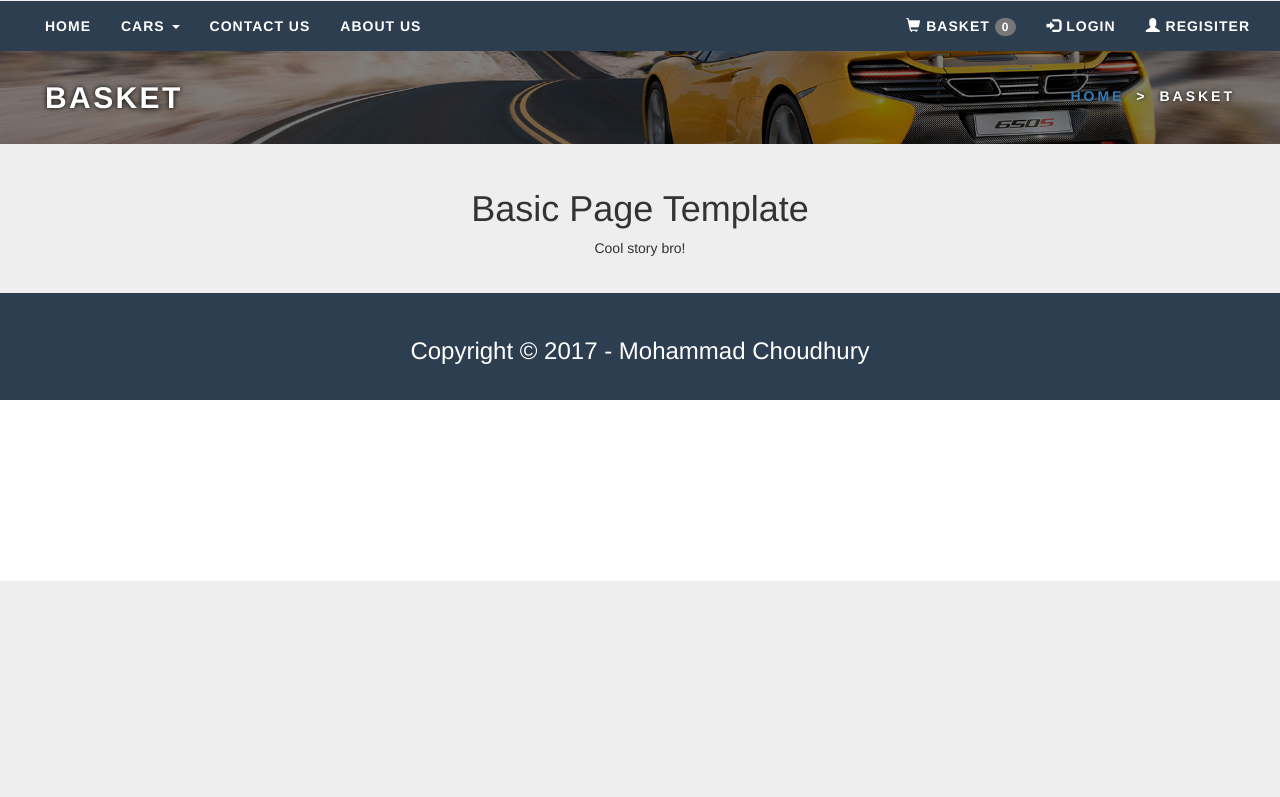
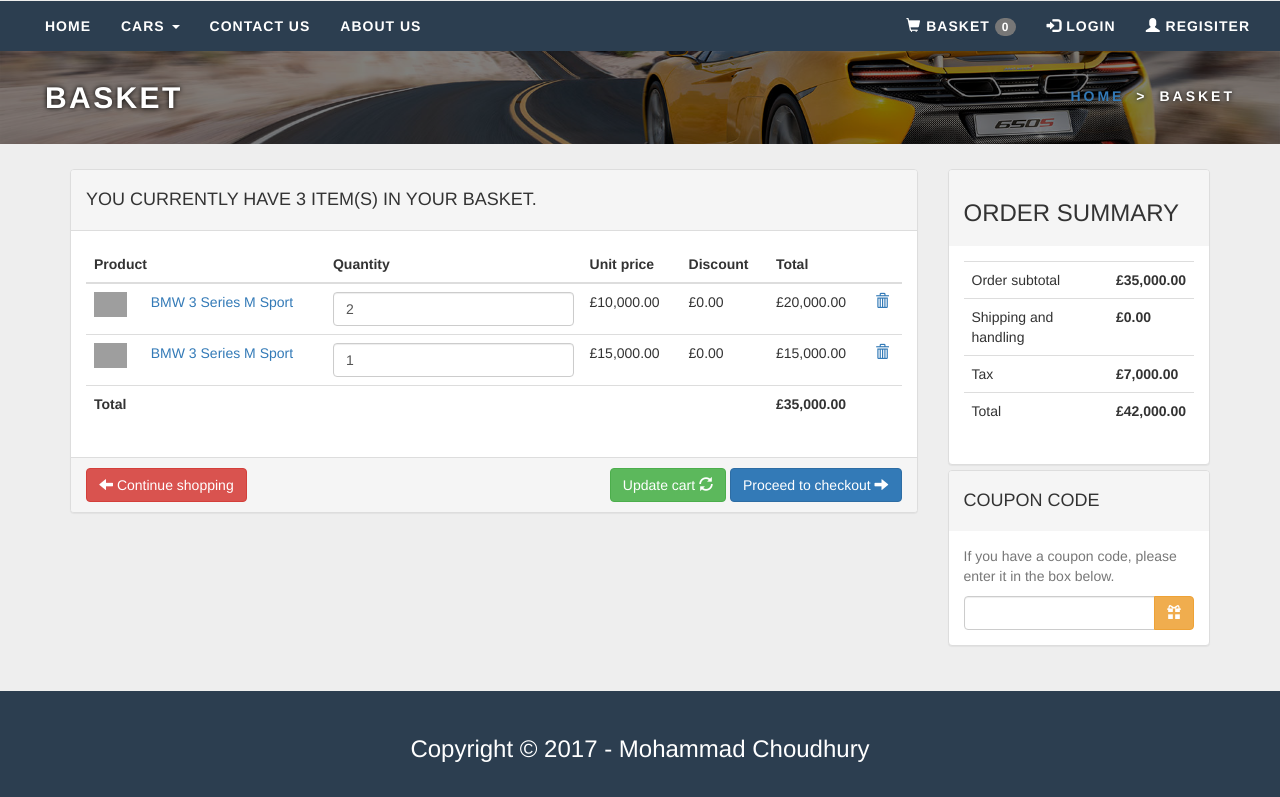
Before and after one commit to mohammadchoudhury/ecommerce-cw, a PHP site: page /basket.php in a window 1280 px wide. Shown: the part 219-1016 px from the top of the page. Before the commit the page ends 800 px from the top, so only its background shows below. Run offline with PHP 8.4, Linux system fonts and the light colour scheme; grey boxes are pictures that could not be loaded.

Commit message:
Updated basket page

```diff
--- a/basket.php
+++ b/basket.php
@@ -28,11 +28,120 @@
 		</div>
 	</div>
 
-	<section class="gray-bg text-center">
+	<section class="gray-bg">
 		<div class="container">
 			<div class="row">
-				<h1>Basic Page Template</h1>
-				<p>Cool story bro!</p>
+				<div class="col-md-9" id="basket">
+					<form method="post" action="">
+						<div class="panel panel-default">
+							<div class="panel-heading">
+							<h4 class="text-uppercase">You currently have 3 item(s) in your basket.</h4>
+							</div>
+							<div class="panel-body">
+								<div class="table-responsive">
+									<table class="table">
+										<thead>
+											<tr>
+												<th colspan="2">Product</th>
+												<th>Quantity</th>
+												<th>Unit price</th>
+												<th>Discount</th>
+												<th colspan="2">Total</th>
+											</tr>
+										</thead>
+										<tbody>
+											<tr>
+												<td><a href="#"><img src="http://www.freeiconspng.com/uploads/car-icon-27.png" height="25px"></a></td>
+												<td><a href="#">BMW 3 Series M Sport</a></td>
+												<td><input value="2" class="form-control" type="number"></td>
+												<td>&pound;10,000.00</td>
+												<td>&pound;0.00</td>
+												<td>&pound;20,000.00</td>
+												<td><a href="#"><i class="glyphicon glyphicon-trash"></i></a>
+												</td>
+											</tr>
+											<tr>
+												<td><a href="#"><img src="http://www.freeiconspng.com/uploads/car-icon-27.png" height="25px"></a></td>
+												<td><a href="#">BMW 3 Series M Sport</a></td>
+												<td><input value="1" class="form-control" type="number"></td>
+												<td>&pound;15,000.00</td>
+												<td>&pound;0.00</td>
+												<td>&pound;15,000.00</td>
+												<td><a href="#"><i class="glyphicon glyphicon-trash"></i></a>
+												</td>
+											</tr>
+										</tbody>
+										<tfoot>
+											<tr>
+												<th colspan="5">Total</th>
+												<th colspan="2">&pound;35,000.00</th>
+											</tr>
+										</tfoot>
+									</table>
+								</div>
+							</div>
+							<div class="panel-footer clearfix">
+								<div class="pull-left">
+									<a href="#" class="btn btn-danger"><i class="glyphicon glyphicon-arrow-left"></i> Continue shopping</a>
+								</div>
+								<div class="pull-right">
+									<button class="btn btn-success">Update cart <i class="glyphicon glyphicon-refresh"></i></button>
+									<button type="submit" class="btn btn-primary">Proceed to checkout <i class="glyphicon glyphicon-arrow-right"></i>
+									</button>
+								</div>
+							</div>
+						</div>
+					</form>
+				</div>
+				<div class="col-md-3">
+					<div class="panel-group">
+						<div class="panel panel-default" id="order-summary">
+							<div class="panel-heading">
+								<h3 class="text-uppercase">Order summary</h3>
+							</div>
+							<div class="panel-body">
+								<div class="table-responsive">
+									<table class="table">
+										<tbody>
+											<tr>
+												<td>Order subtotal</td>
+												<th>&pound;35,000.00</th>
+											</tr>
+											<tr>
+												<td>Shipping and handling</td>
+												<th>&pound;0.00</th>
+											</tr>
+											<tr>
+												<td>Tax</td>
+												<th>&pound;7,000.00</th>
+											</tr>
+											<tr class="total">
+												<td>Total</td>
+												<th>&pound;42,000.00</th>
+											</tr>
+										</tbody>
+									</table>
+								</div>
+							</div>
+						</div>
+						<div class="panel panel-default">
+							<div class="panel-heading">
+								<h4 class="text-uppercase">Coupon code</h4>
+							</div>
+							<div class="panel-body">
+								<p class="text-muted">If you have a coupon code, please enter it in the box below.</p>
+								<form lpformnum="1">
+									<div class="input-group">
+										<input class="form-control" type="text">
+										<span class="input-group-btn">
+											<button class="btn btn-warning" type="button"><i class="glyphicon glyphicon-gift"></i></button>
+										</span>
+									</div>
+								</form>
+							</div>
+						</div>
+					</div>
+				</div>
 			</div>
 		</div>
 	</section>
```
